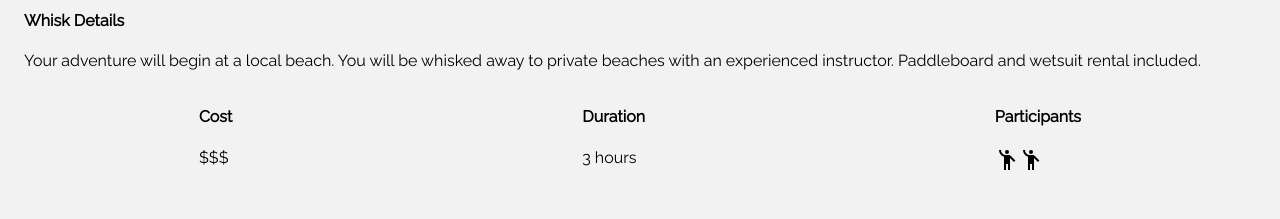
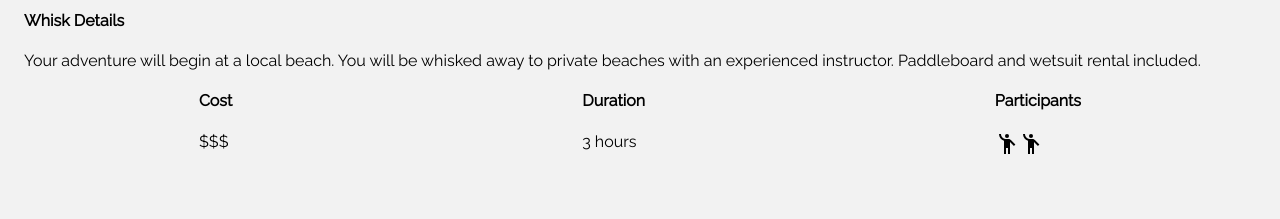
Before and after one commit to sabkuah/whisk-dating-app-v2, a React (Create React App) app: page /whisks/id in a window 1280 px wide. Shown: the part 541-760 px from the top of the page. Built offline with nearby package versions, Linux system fonts and the light colour scheme; no server answers; what aws-amplify would draw is missing.

Commit message:
Fix console errors

```diff
--- a/src/App.js
+++ b/src/App.js
@@ -22,18 +22,15 @@ function App() {
               <Login />
             </Route>
             <Route path='/user'>
-              {/* User Profile */}
               <UserProfile />
             </Route>
             <Route path='/user/whisks'>
-              {/* User's Chosen Whisks */}
               <ChosenWhisks />
             </Route>
             <Route path='/whisks/id'>
               <WhiskDetails />
             </Route>
             <Route exact path='/'>
-              {/* Landing: Experiences for you */}
               <Welcome />
             </Route>
           </Switch>
--- a/src/components/landing/Search.js
+++ b/src/components/landing/Search.js
@@ -1,5 +1,4 @@
 import React from 'react';
-import { makeStyles } from '@material-ui/core/styles';
 import Paper from '@material-ui/core/Paper';
 import InputBase from '@material-ui/core/InputBase';
 import Divider from '@material-ui/core/Divider';
@@ -14,11 +13,7 @@ const Search = () => {
           <SearchIcon />
         </IconButton>
         <Divider className='divider' orientation='vertical' />
-        <InputBase
-          className='input'
-          placeholder='Search'
-          inputProps={{ 'aria-label': 'search google maps' }}
-        />
+        <InputBase className='input' placeholder='Search' />
       </Paper>
     </div>
   );
--- a/src/layouts/Welcome.js
+++ b/src/layouts/Welcome.js
@@ -1,4 +1,4 @@
-import { Container, Typography } from '@material-ui/core';
+import { Container } from '@material-ui/core';
 import { isIOS, isAndroid, isMobile } from 'react-device-detect';
 import BottomNav from '../components/landing/BottomNav';
 import Search from '../components/landing/Search';
--- a/src/layouts/WhiskDetails.js
+++ b/src/layouts/WhiskDetails.js
@@ -5,10 +5,10 @@ import FavoriteBorderIcon from '@material-ui/icons/FavoriteBorder';
 import FavoriteIcon from '@material-ui/icons/Favorite';
 import EmojiPeopleIcon from '@material-ui/icons/EmojiPeople';
 import Carousel from 'react-material-ui-carousel';
-import { useParams } from 'react-router-dom';
+//import { useParams } from 'react-router-dom';
 
 const WhiskDetails = () => {
-  const { id } = useParams();
+  //const { id } = useParams();
   const [liked, setLiked] = useState(false);
 
   const handleLike = () => {
@@ -60,7 +60,12 @@ const WhiskDetails = () => {
           animation='slide'
         >
           {whisk.images.map((img) => (
-            <Avatar src={img} alt={whisk.title} className='avatar-img' />
+            <Avatar
+              src={img}
+              alt={whisk.title}
+              className='avatar-img'
+              key={img}
+            />
           ))}
         </Carousel>
       </div>
@@ -71,18 +76,18 @@ const WhiskDetails = () => {
           <div>{whisk.description}</div>
         </div>
         <div className='details'>
-          <p>
+          <div>
             <h4>Cost</h4>
             {whisk.cost}
-          </p>
-          <p>
+          </div>
+          <div>
             <h4>Duration</h4>
             {whisk.durationHours} hours
-          </p>
-          <p>
+          </div>
+          <div>
             <h4>Participants</h4>
             {Array(whisk.participants).fill(<EmojiPeopleIcon />)}
-          </p>
+          </div>
         </div>
       </div>
       <div className='button'>
--- a/src/styles/_welcome.scss
+++ b/src/styles/_welcome.scss
@@ -85,6 +85,7 @@
       }
     }
   }
+
   // /* Large devices (laptops/desktops, 992px and up) */
   @media only screen and (min-width: 992px) {
     .landing-title {
@@ -127,6 +128,10 @@
 
   .card-text {
     @include heading-sm;
+    /* Extra small devices (phones, 600px and down) */
+    @media only screen and (max-width: 768px) {
+      font-size: 100%;
+    }
   }
 
   .MuiCard-root {
```
Also changed, not shown: src/components/Navigation.js (+16 -9 lines).
